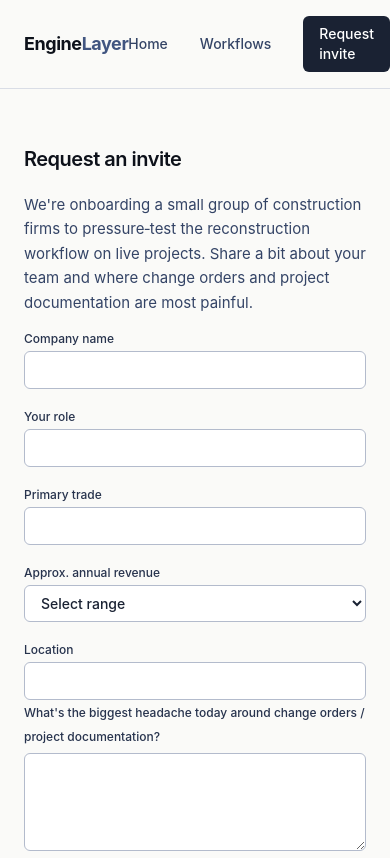
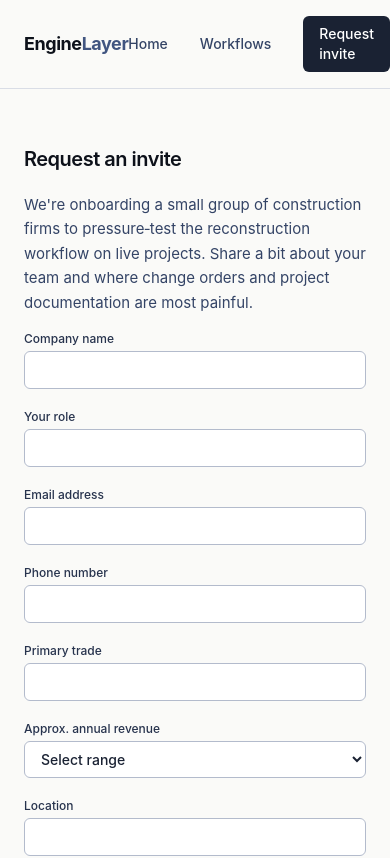
Before and after one commit to EngineLayer-ai/enginelayer-marketing, a Next.js app: page /request-invite in a window 390 px wide. Shown: the top 858 px of the page. Built offline with nearby package versions, Linux system fonts and the light colour scheme.

Commit message:
Add email and phone fields to invite form

```diff
--- a/src/components/FormRequestInvite.tsx
+++ b/src/components/FormRequestInvite.tsx
@@ -49,6 +49,14 @@ export function FormRequestInvite() {
           <input name="role" required className={inputClasses} />
         </label>
         <label className="text-xs font-medium text-navy-700">
+          Email address
+          <input name="email" type="email" required className={inputClasses} />
+        </label>
+        <label className="text-xs font-medium text-navy-700">
+          Phone number
+          <input name="phone" type="tel" required className={inputClasses} />
+        </label>
+        <label className="text-xs font-medium text-navy-700">
           Primary trade
           <input name="trade" required className={inputClasses} />
         </label>
@@ -57,8 +65,8 @@ export function FormRequestInvite() {
           <select name="revenue" className={inputClasses}>
             <option value="">Select range</option>
             <option value="lt3">Under $3M</option>
-            <option value="3-10">$3M–10M</option>
-            <option value="10-40">$10M–40M</option>
+            <option value="3-10">$3M–$10M</option>
+            <option value="10-40">$10M–$40M</option>
             <option value="gt40">Over $40M</option>
           </select>
         </label>
```
